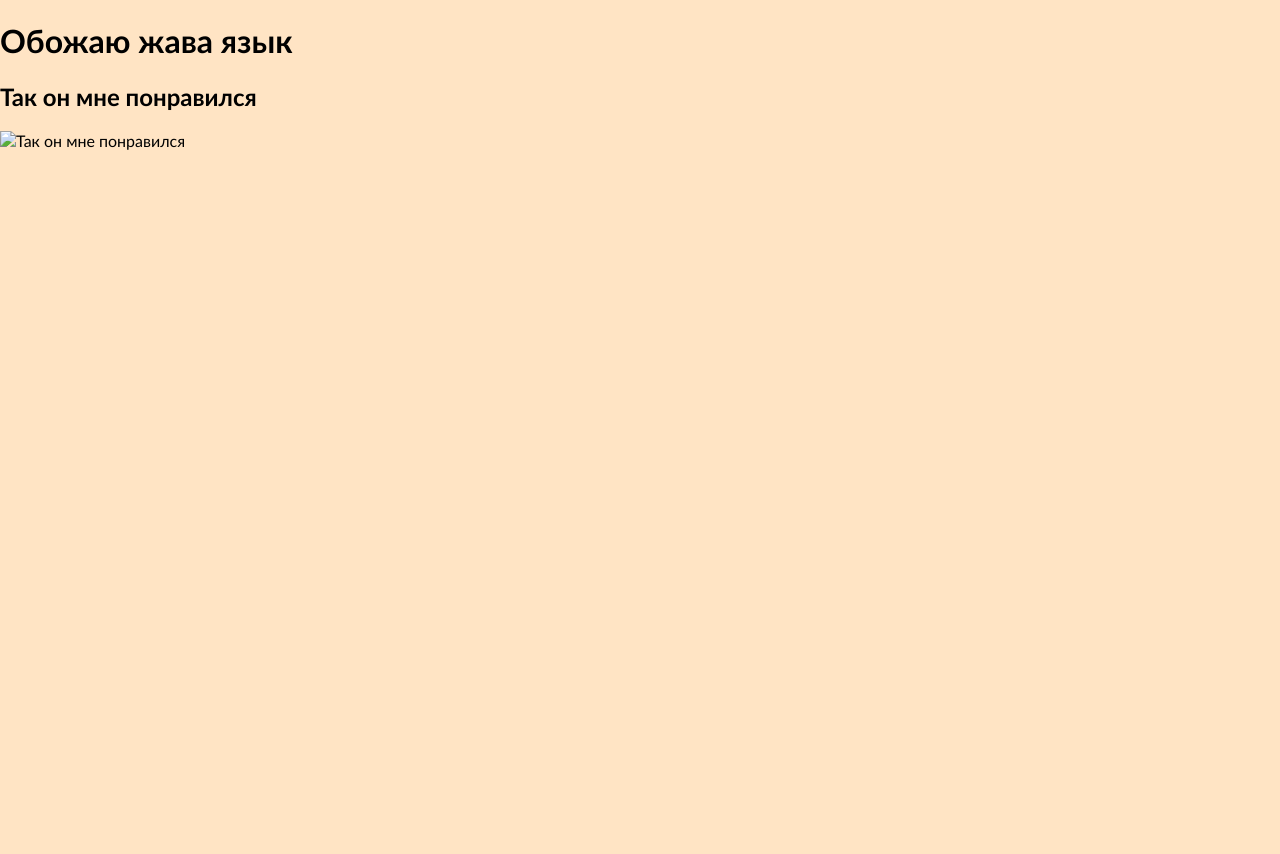
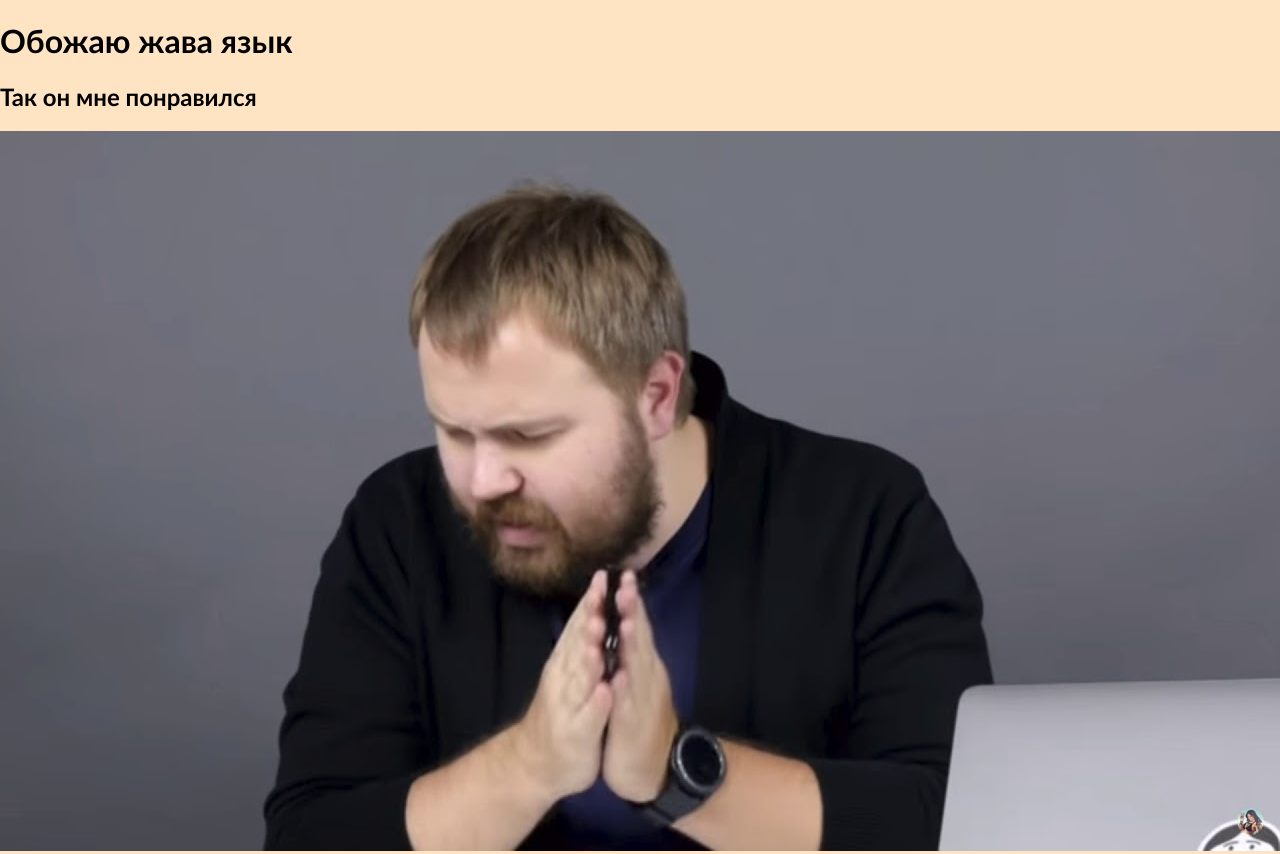
Before and after one commit to hlebushekl/Wylsa, a plain HTML site: page index.html in a window 1280 px wide. Before the commit the page ends 800 px from the top, so only its background shows below. Drawn offline with Linux system fonts and the light colour scheme.

Commit message:
Update index.html

```diff
--- a/index.html
+++ b/index.html
@@ -9,7 +9,7 @@
 <body>
     <h1>Обожаю жава язык</h1>
     <h2>Так он мне понравился</h2>
-    <img src="./Resc/maxresdefault.jpg" alt="Так он мне понравился">
+    <img src="./maxresdefault.jpg" alt="Так он мне понравился">
 </body>
 <script src="./scrypt.js"></script>
 </html>
```
